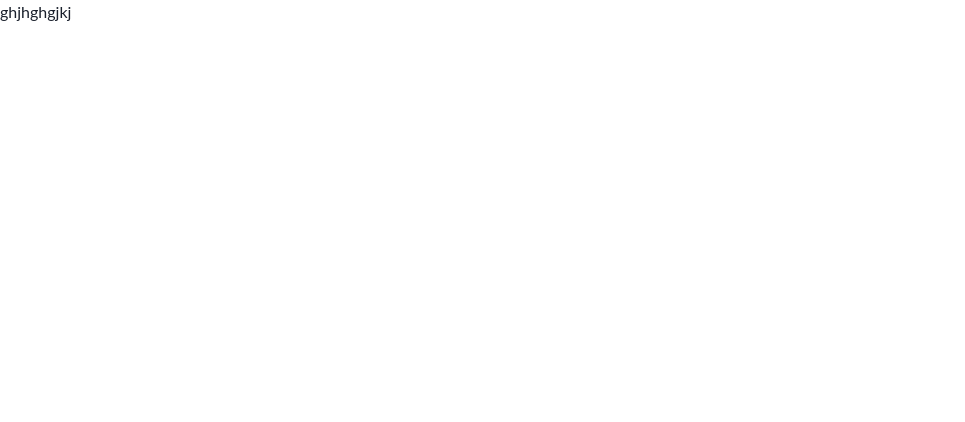
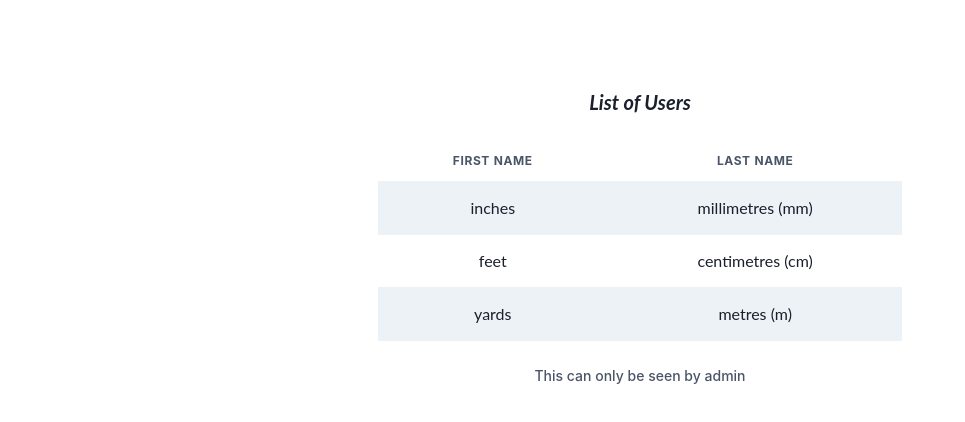
Before and after one commit to Olaoluwadunni/GIF-authentication-project-Frontend, a Next.js app: page /users in a window 1280 px wide. Shown: the top 422 px of the page, without its empty margins (0-965 px from the left). Built offline with nearby package versions, Linux system fonts and the light colour scheme.

Commit message:
added list of users page

```diff
--- a/pages/index.jsx
+++ b/pages/index.jsx
@@ -21,7 +21,7 @@ export default function Home() {
                 Don't have an account yet?
                 <Link href="/sign-up">Sign Up</Link>
               </Text>
-              <Link href="/forgot-password" class="text-decoration-none"><Text fontSize="sm" className="labelForm text--primary">Forgot Password?</Text></Link>
+              <Text fontSize="sm" className="cursor-pointer"><Link href="/forgot-password" class="text-decoration-none">Forgot Password?</Link></Text>
             </div>
           </div>
         </form>
--- a/pages/sign-up.jsx
+++ b/pages/sign-up.jsx
@@ -21,7 +21,7 @@ const register = () => (
           <Button variant="solid" colorScheme="teal" className="col-12" w="100%" marginTop="5">Sign In</Button>
           <Text fontSize="sm" textAlign="center">
             Already have an account?
-            <Link href="/">Sign In</Link>
+            <Link href="/"> Sign In</Link>
           </Text>
         </div>
       </form>
--- a/pages/users.js
+++ b/pages/users.js
@@ -1,12 +1,48 @@
+import {
+  Text, Table,
+  Thead,
+  Tbody,
+  Tr,
+  Th,
+  Td,
+  TableCaption,
+  Flex,
+  Container,
+} from '@chakra-ui/react';
 import React from 'react';
 
 const users = () => (
   // eslint-disable-next-line react/jsx-filename-extension
-  <div>
-    <p>
-      ghjhghgjkj
-    </p>
-  </div>
+  <Container>
+    <Flex justifyContent="center" direction="column" alignItems="center" minH="60vh">
+      <Text fontStyle="italic" fontSize="xl" marginBottom="6" fontWeight="bold">
+        List of Users
+      </Text>
+      <Table variant="striped">
+        <TableCaption>This can only be seen by admin</TableCaption>
+        <Thead>
+          <Tr>
+            <Th textAlign="center">First Name</Th>
+            <Th textAlign="center">Last Name</Th>
+          </Tr>
+        </Thead>
+        <Tbody>
+          <Tr>
+            <Td textAlign="center">inches</Td>
+            <Td textAlign="center">millimetres (mm)</Td>
+          </Tr>
+          <Tr>
+            <Td textAlign="center">feet</Td>
+            <Td textAlign="center">centimetres (cm)</Td>
+          </Tr>
+          <Tr>
+            <Td textAlign="center">yards</Td>
+            <Td textAlign="center">metres (m)</Td>
+          </Tr>
+        </Tbody>
+      </Table>
+    </Flex>
+  </Container>
 );
 
 export default users;
```
Also changed, not shown: pages/search-gif.js (+7 -7 lines).
